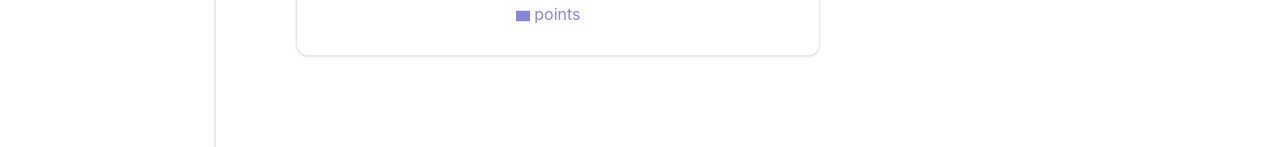
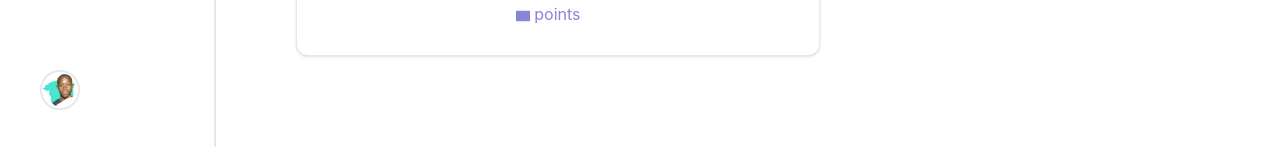
Before and after one commit to gabriel-corto/e.tasks, a React (Vite) app: page / in a window 1280 px wide. Shown: the part 650-797 px from the top of the page. Built offline with nearby package versions, Linux system fonts and the light colour scheme.

Commit message:
feat: add account-menu components

```diff
--- a/src/components/account-menu.tsx
+++ b/src/components/account-menu.tsx
@@ -1,14 +1,34 @@
+import { DropdownMenuSubContent } from "@radix-ui/react-dropdown-menu";
 import { Avatar, AvatarFallback, AvatarImage } from "./ui/avatar";
+import {
+  DropdownMenu,
+  DropdownMenuContent,
+  DropdownMenuSeparator,
+  DropdownMenuTrigger,
+} from "./ui/dropdown-menu";
+import { Button } from "./ui/button";
 
 export function AccountMenu() {
   return (
     <div>
-      <Avatar className="cursor-pointer">
-        <AvatarImage src="/avatar.png" />
-        <AvatarFallback className="bg-neutral-800  font-bold">
-          GF
-        </AvatarFallback>
-      </Avatar>
+      <DropdownMenu>
+        <DropdownMenuTrigger asChild>
+          <Avatar className="cursor-pointer border-2">
+            <AvatarImage src="/avatar.png" />
+            <AvatarFallback className="bg-muted  font-bold">GF</AvatarFallback>
+          </Avatar>
+        </DropdownMenuTrigger>
+
+        <DropdownMenuContent
+          className="flex flex-col gap-2 text-foreground/80"
+          align="start"
+        >
+          <span className="text-sm">Developed By:</span>
+          <span className="text-sm">Gabriel Francisco</span>
+          <DropdownMenuSeparator />
+          <span className="text-sm">e.tasks - {new Date().getFullYear()}</span>
+        </DropdownMenuContent>
+      </DropdownMenu>
     </div>
   );
 }
--- a/src/pages/_layouts/app.tsx
+++ b/src/pages/_layouts/app.tsx
@@ -1,3 +1,4 @@
+import { AccountMenu } from "@/components/account-menu";
 import { Sidebar } from "@/components/sidebar";
 import { Outlet } from "react-router-dom";
 
@@ -6,8 +7,8 @@ export function AppLayout() {
     <div className="h-screen antialiased flex gap-10">
       <div className="h-full p-10 border-r-2 flex flex-col justify-between w-fit px-10">
         <Sidebar />
+        <AccountMenu />
       </div>
-
       <div className="flex-1 p-10">
         <Outlet />
       </div>
```
